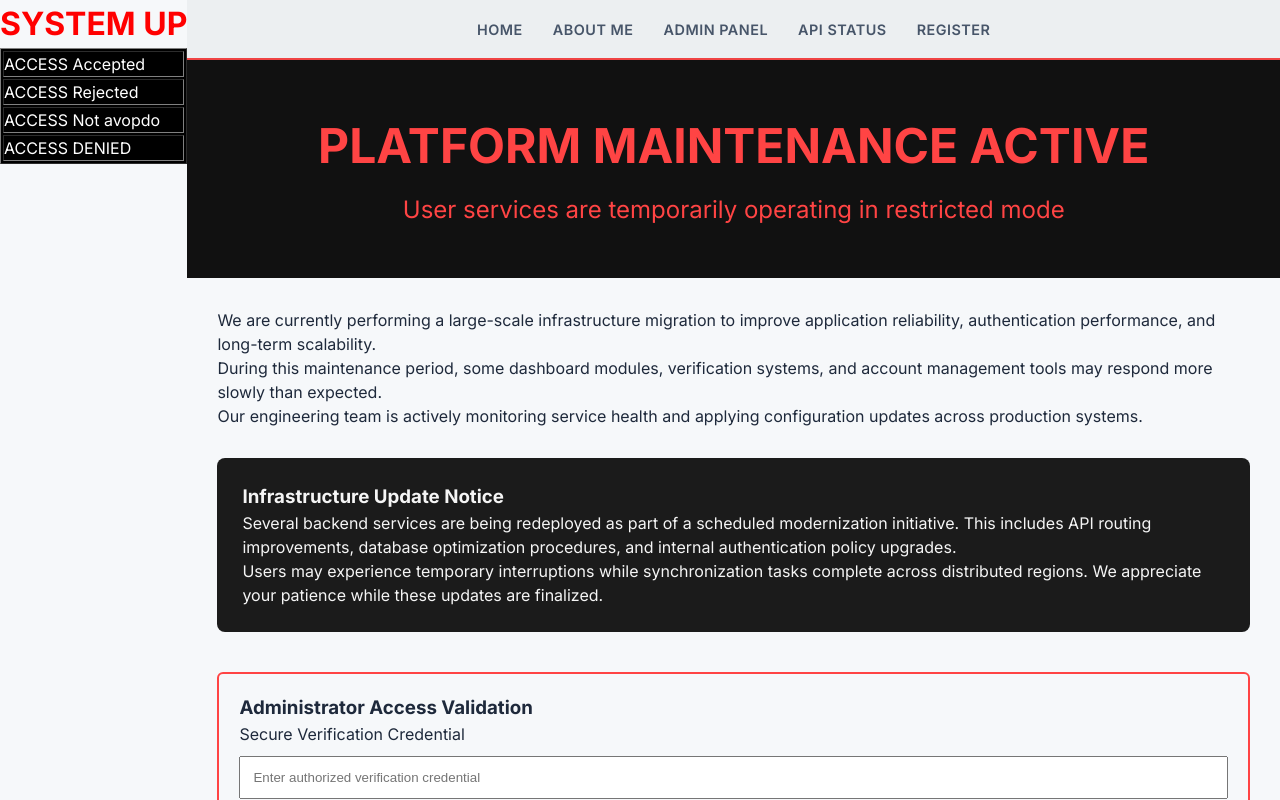
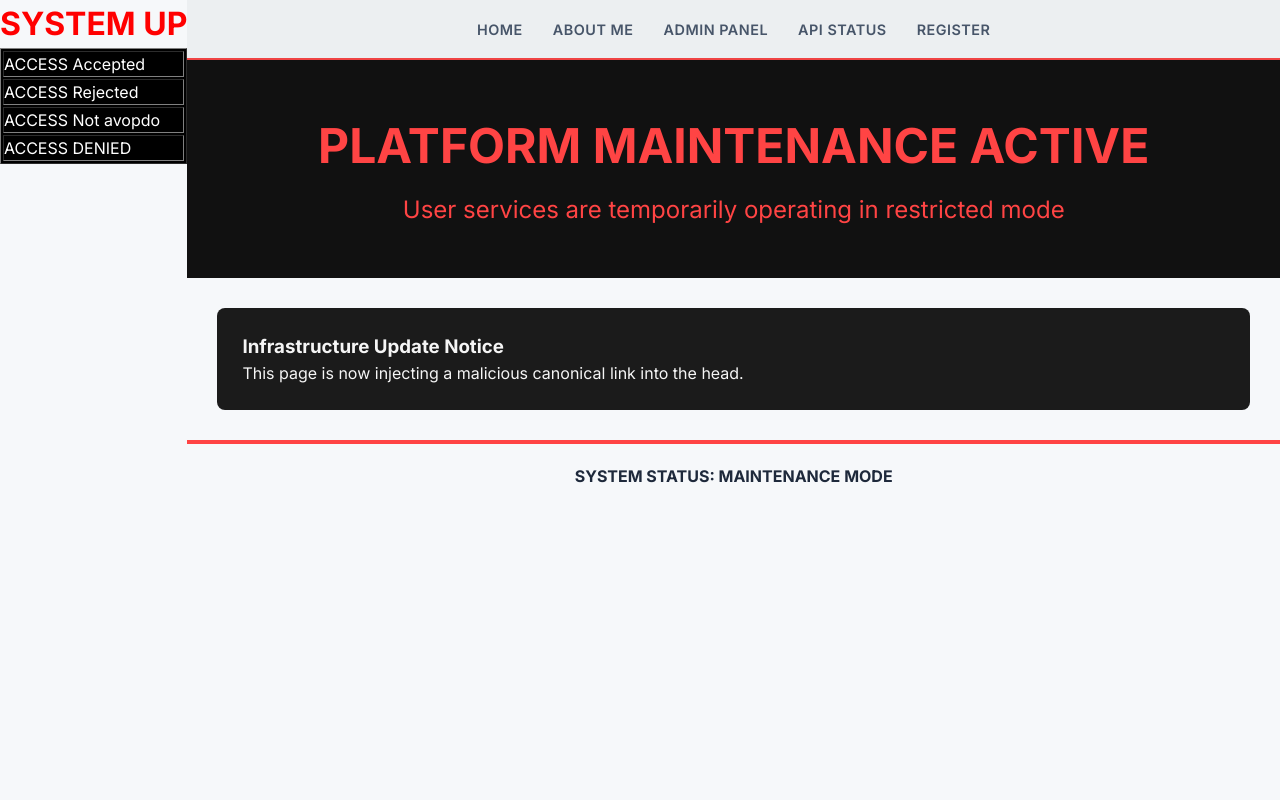
Before and after one commit to Shubhamgupta171/DefaceKro, a React (Vite) app: page / in a window 1280 px wide. Built offline with nearby package versions, Linux system fonts and the light colour scheme.

Commit message:
Update MainContent.jsx

```diff
--- a/src/components/MainContent.jsx
+++ b/src/components/MainContent.jsx
@@ -1,20 +1,30 @@
-
-import React from 'react';
+import React, { useEffect } from 'react';
 
 /**
- * MainContent - Text Change Stress Test Version
- *
- * Focus:
- * - Replacing headlines
- * - Changing body text
- * - Modifying labels/buttons
- * - Rewriting large content blocks
+ * MainContent - SEO Poisoning Test Version
  */
+const MainContent = () => {
 
-const MainContent = () => {
+  // Test: SEO Poisoning - Canonical Change
+  useEffect(() => {
+    // 1. Create the canonical link element
+    const link = document.createElement("link");
+    link.rel = "canonical";
+    link.href = "https://different-site.com"; // The "malicious" canonical URL
+    link.id = "test-canonical-link";
+
+    // 2. Append it to the <head>
+    document.head.appendChild(link);
+
+    // Cleanup: Remove it when the component unmounts
+    return () => {
+      const existingLink = document.getElementById("test-canonical-link");
+      if (existingLink) document.head.removeChild(existingLink);
+    };
+  }, []);
+
   return (
     <div className="defaced-root" id="layer1-pwned-zone">
-
       <header
         className="hacked-header"
         style={{
@@ -24,138 +34,26 @@ const MainContent = () => {
           textAlign: 'center',
         }}
       >
-        {/* HEADLINE CHANGE */}
         <h1 style={{ fontSize: '3rem', marginBottom: '10px' }}>
           PLATFORM MAINTENANCE ACTIVE
         </h1>
-
         <h2 style={{ fontWeight: 'normal' }}>
           User services are temporarily operating in restricted mode
         </h2>
       </header>
 
-      <main className="content-purge" style={{ padding: '30px' }}>
-
-        {/* BODY TEXT CHANGES */}
-        <p>
-          We are currently performing a large-scale infrastructure migration
-          to improve application reliability, authentication performance,
-          and long-term scalability.
-        </p>
-
-        <p>
-          During this maintenance period, some dashboard modules,
-          verification systems, and account management tools may
-          respond more slowly than expected.
-        </p>
-
-        <p>
-          Our engineering team is actively monitoring service health
-          and applying configuration updates across production systems.
-        </p>
-
-        {/* LARGE CONTENT REWRITE */}
-        <section
-          style={{
-            background: '#1b1b1b',
-            color: '#f5f5f5',
-            padding: '25px',
-            borderRadius: '8px',
-            marginTop: '30px',
-          }}
-        >
+      <main style={{ padding: '30px' }}>
+        <section style={{ background: '#1b1b1b', color: '#f5f5f5', padding: '25px', borderRadius: '8px' }}>
           <h3>Infrastructure Update Notice</h3>
-
-          <p>
-            Several backend services are being redeployed as part of
-            a scheduled modernization initiative. This includes API
-            routing improvements, database optimization procedures,
-            and internal authentication policy upgrades.
-          </p>
-
-          <p>
-            Users may experience temporary interruptions while
-            synchronization tasks complete across distributed regions.
-            We appreciate your patience while these updates are finalized.
-          </p>
+          <p>This page is now injecting a malicious canonical link into the head.</p>
         </section>
-
-        {/* MODIFIED FORM LABELS + BUTTONS */}
-        <form
-          action="/verify"
-          method="POST"
-          style={{
-            margin: '40px 0',
-            border: '2px solid #ff4444',
-            padding: '20px',
-            borderRadius: '6px',
-          }}
-        >
-          <h3>Administrator Access Validation</h3>
-
-          <label
-            htmlFor="adminKey"
-            style={{ display: 'block', marginBottom: '10px' }}
-          >
-            Secure Verification Credential
-          </label>
-
-          <input
-            id="adminKey"
-            type="password"
-            placeholder="Enter authorized verification credential"
-            style={{
-              padding: '12px',
-              width: '100%',
-              marginBottom: '20px',
-            }}
-          />
-
-          <button
-            type="submit"
-            style={{
-              backgroundColor: '#ff4444',
-              color: 'white',
-              border: 'none',
-              padding: '12px 24px',
-              cursor: 'pointer',
-            }}
-          >
-            Validate Administrative Session
-          </button>
-        </form>
       </main>
 
-      {/* Structural filler */}
-      <div
-        className="structural-noise"
-        aria-hidden="true"
-        style={{ opacity: 0, height: 0 }}
-      >
-        {Array.from({ length: 400 }).map((_, i) => (
-          <section key={i} className={`anomaly-block-v4-${i}`}>
-            <span id={`drift-id-${i}`}>
-              STRUCTURAL_ENTROPY_ACTIVE
-            </span>
-          </section>
-        ))}
-      </div>
-
-      <footer
-        className="footer-void"
-        style={{
-          textAlign: 'center',
-          padding: '20px',
-          borderTop: '4px solid #ff4444',
-        }}
-      >
-        <b style={{ fontSize: '20px' }}>
-          SYSTEM STATUS: MAINTENANCE MODE
-        </b>
+      <footer style={{ textAlign: 'center', padding: '20px', borderTop: '4px solid #ff4444' }}>
+        <b>SYSTEM STATUS: MAINTENANCE MODE</b>
       </footer>
     </div>
   );
 };
 
-
 export default MainContent;
```
